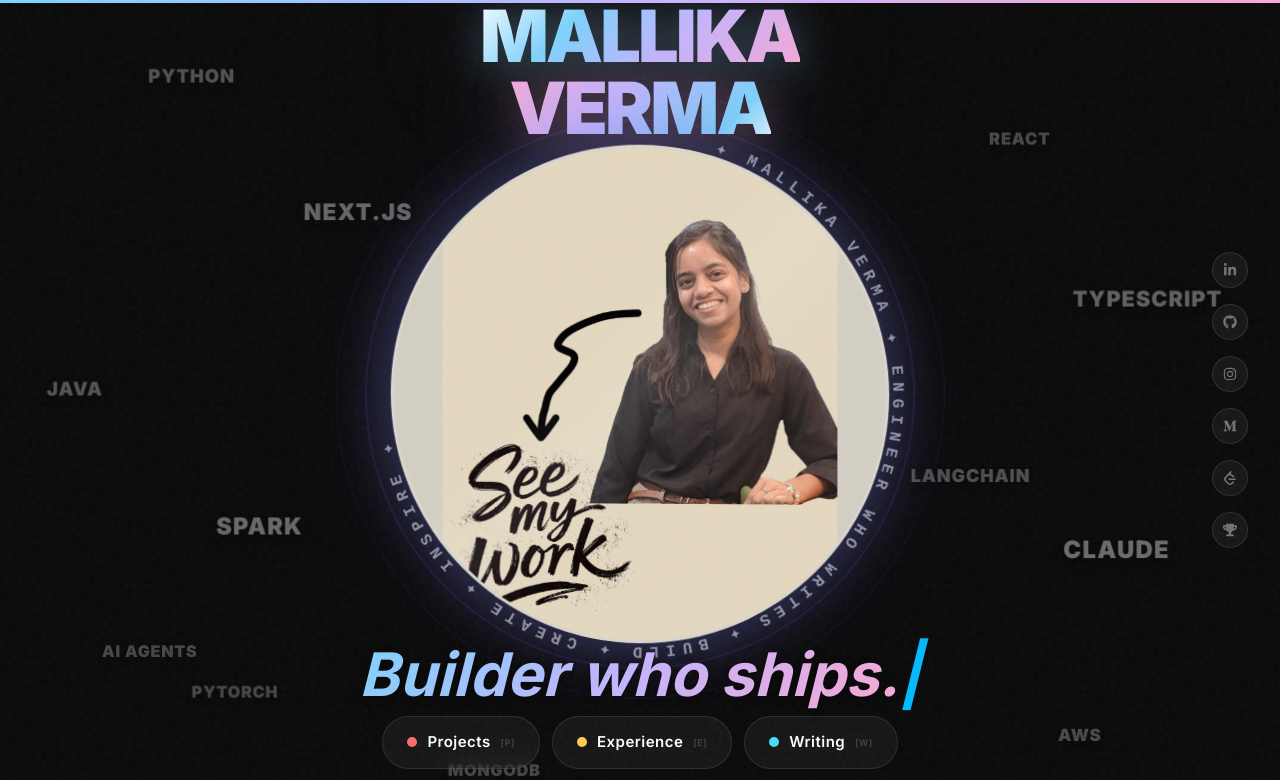
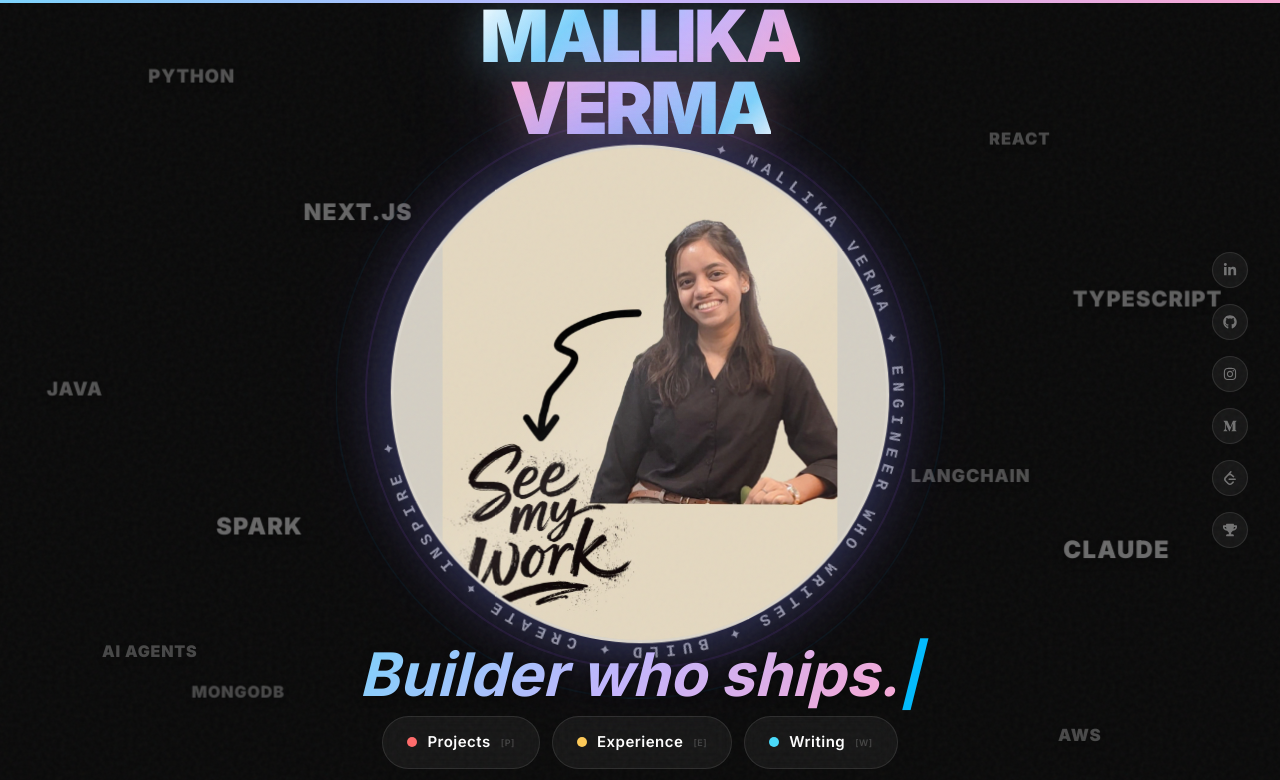
Before and after one commit to Mallika-coder/my-portfolio, a Next.js app: page / in a window 1280 px wide. Shown: the top 780 px of the page. Built offline with nearby package versions, Linux system fonts and the light colour scheme; a web font is replaced by a local one.

Commit message:
Remove PyTorch from floating skills, move MongoDB to its position

```diff
--- a/src/app/page.tsx
+++ b/src/app/page.tsx
@@ -149,9 +149,8 @@ export default function Home() {
               { text: "TypeScript", top: "35%", right: "6%", delay: "2.5s", size: "text-[10px]", tip: "CDK infrastructure" },
               { text: "Spark", bottom: "35%", left: "18%", delay: "3s", size: "text-[10px]", tip: "Distributed pipelines @ Amazon" },
               { text: "Claude", top: "65%", right: "10%", delay: "3.5s", size: "text-xs", tip: "AI agent backbone" },
-              { text: "PyTorch", top: "80%", left: "15%", delay: "1.2s", size: "text-[10px]", tip: "MindGuard BERT model" },
+              { text: "MongoDB", top: "80%", left: "15%", delay: "1.2s", size: "text-[10px]", tip: "CureCue backend" },
               { text: "Next.js", top: "25%", left: "25%", delay: "2.8s", size: "text-[10px]", tip: "This portfolio" },
-              { text: "MongoDB", bottom: "8%", left: "35%", delay: "0.8s", size: "text-[10px]", tip: "CureCue backend" },
               { text: "LangChain", top: "55%", right: "20%", delay: "1.8s", size: "text-[10px]", tip: "RAG pipelines" },
             ].map((skill, i) => (
               <div
```
